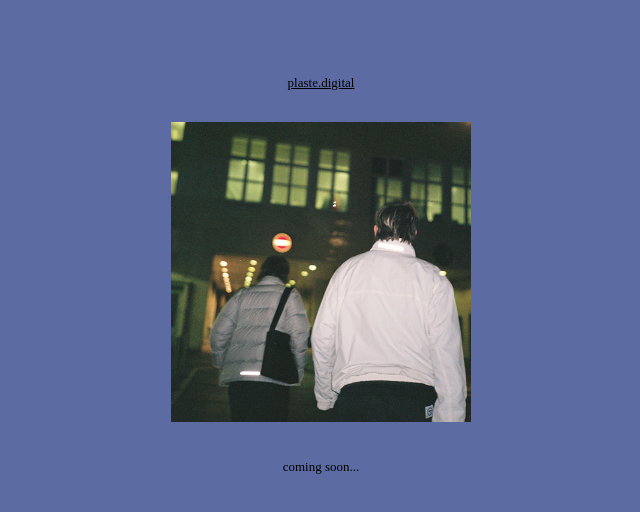
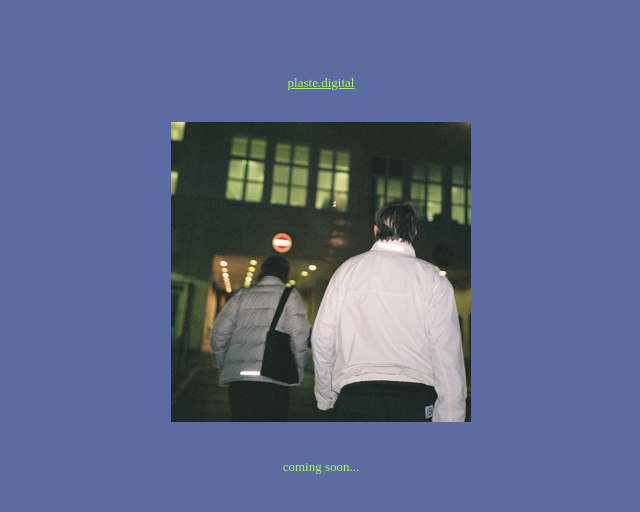
Before and after one commit to lukas303/plaste.digital, a plain HTML site: page index.html in a window 1280 px wide. Shown: the whole page, without its empty margins (319-959 px from the left). Drawn offline with Linux system fonts and the light colour scheme.

Commit message:
text color

```diff
--- a/index.html
+++ b/index.html
@@ -8,7 +8,7 @@
     </head>
     <body bgcolor="#5d6ba3">
         <center>
-            <font color="black" size="-1">
+            <font color="#a5fa50" size="-1">
             <br><br><br>
             <p><u>plaste.digital</u></p>
             <br>
```
